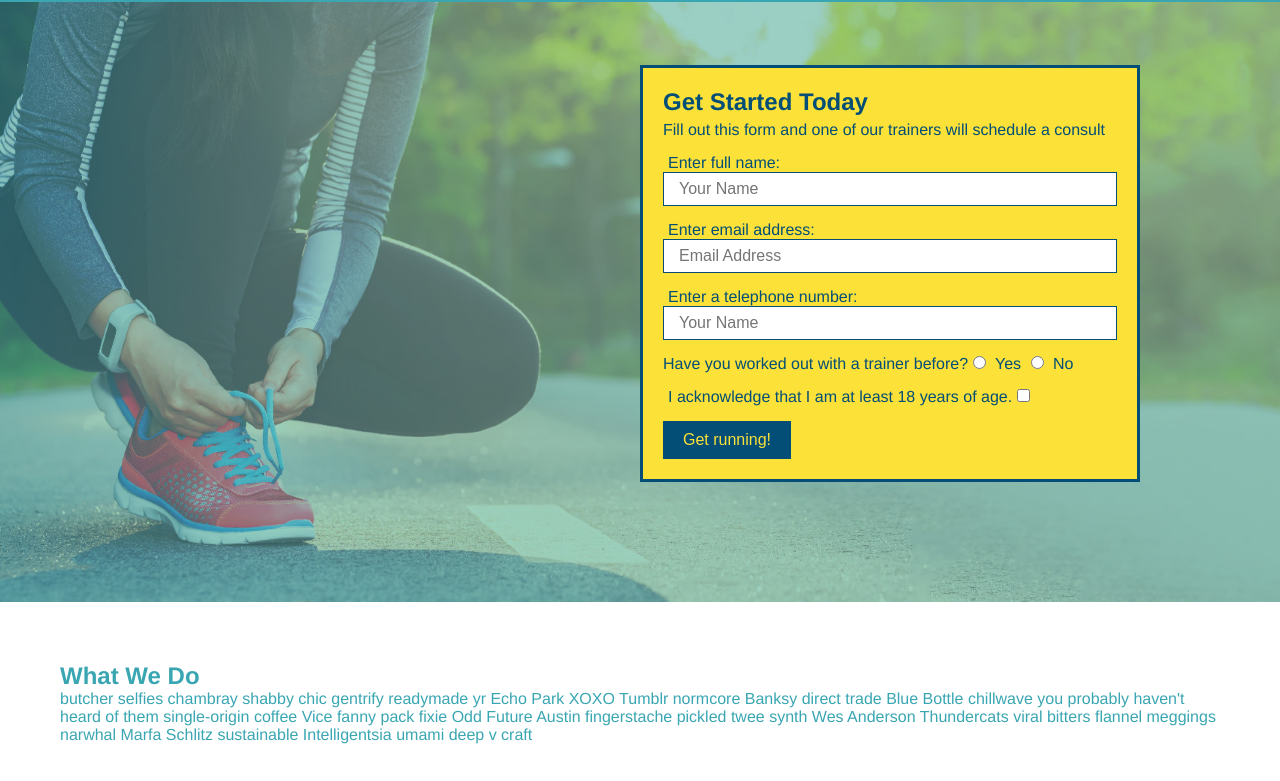
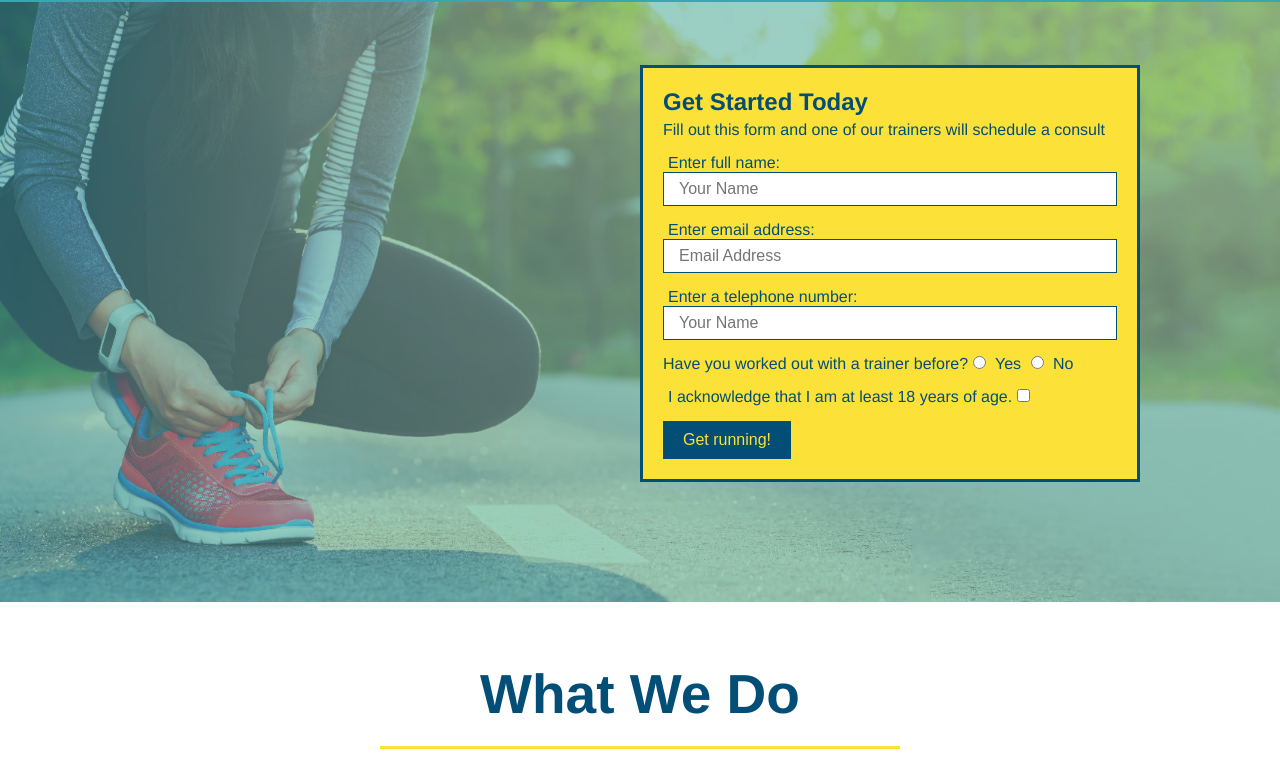
Before and after one commit to ChotanSharma/run-buddy, a plain HTML site: page run-buddy/index.html in a window 1280 px wide. Shown: the part 80-861 px from the top of the page. Drawn offline with Linux system fonts and the light colour scheme.

Commit message:
style what we do section

```diff
--- a/run-buddy/assets/css/style.css
+++ b/run-buddy/assets/css/style.css
@@ -117,3 +117,33 @@ section {
   padding: 10px 20px;
   font-size: 16px;
 }
+
+.intro {
+  text-align: center;
+}
+
+.intro h2 {
+  font-size: 55px;
+  color: #024e76;
+  margin-bottom: 35px;
+  padding: 0 100px 20px 100px;
+  border-bottom: 3px solid;
+  border-color: #fce138;
+}
+
+.intro h2 {
+  /* add this alongside your other declarations */
+  display: inline-block;
+}
+
+.intro p {
+  line-height: 1.7;
+  color: #39a6b2;
+  width: 80%;
+  font-size: 20px;
+}
+
+.intro p {
+  /* add this alongside your other declarations */
+  margin: 0 auto;
+}
--- a/run-buddy/index.html
+++ b/run-buddy/index.html
@@ -64,14 +64,14 @@
             </div>
         </section>
         <!--"What We Do" section-->
-        <section id="What-we-do">
+        <section id="what-we-do" class="intro">
             <h2>What We Do</h2>
             <p>
                 butcher selfies chambray shabby chic gentrify readymade yr Echo Park XOXO Tumblr normcore Banksy direct trade Blue Bottle chillwave you probably haven't heard of them single-origin coffee Vice fanny pack fixie Odd Future Austin fingerstache pickled twee synth Wes Anderson Thundercats viral bitters flannel meggings narwhal Marfa Schlitz sustainable Intelligentsia umami deep v craft
             </p>
         </section>
         <!--"what you do" section-->
-        <section id="What-you-do">
+        <section id="what-you-do">
             <h2>What You Do</h2>
             <div>
                 <!-- insert this img element -->
```
